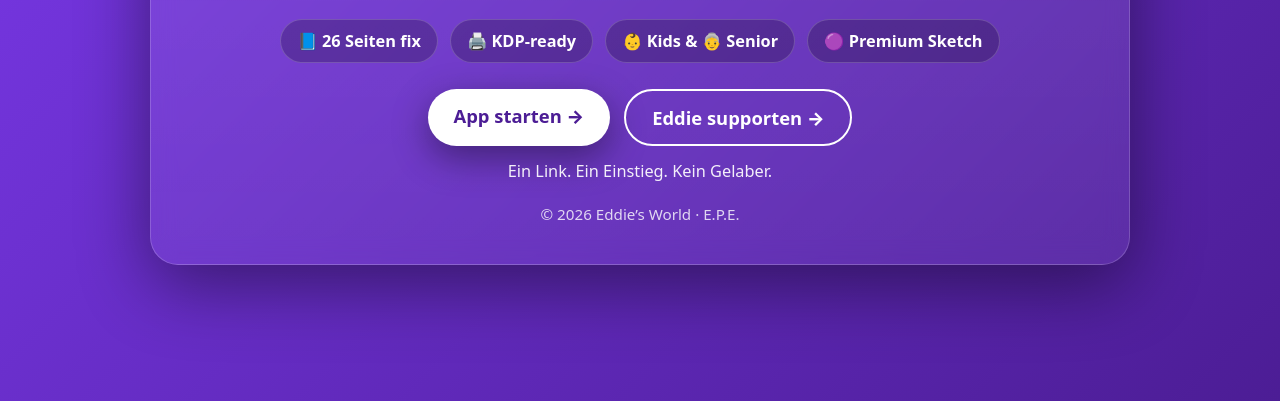
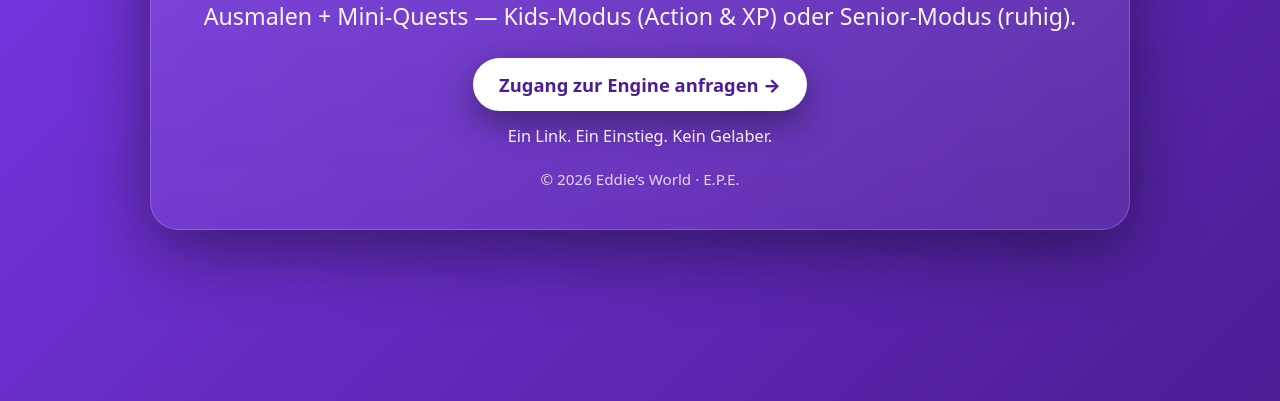
Before and after one commit to KeschFlow/eddies-print-engine-public, a plain HTML site: page index.html in a window 1280 px wide. Shown: the part 399-800 px from the top of the page. Drawn offline with Linux system fonts and the light colour scheme.

Commit message:
Update index.html

```diff
--- a/index.html
+++ b/index.html
@@ -157,17 +157,11 @@
           Ausmalen + Mini-Quests — Kids-Modus (Action & XP) oder Senior-Modus (ruhig).
         </p>
 
-        <div class="pills">
-          <span class="pill">📘 26 Seiten fix</span>
-          <span class="pill">🖨️ KDP-ready</span>
-          <span class="pill">👶 Kids & 👵 Senior</span>
-          <span class="pill">🟣 Premium Sketch</span>
-        </div>
-
-        <div class="actions">
-          <a class="btn primary" href="https://eddies-print-engine.streamlit.app" rel="noopener">App starten →</a>
-          <a class="btn outline" href="https://ko-fi.com/eddiesworld" rel="noopener">Eddie supporten →</a>
-        </div>
+      <div class="actions">
+  <a class="btn primary" href="mailto:eddiesworld@proton.me?subject=EPE Zugang anfragen" rel="noopener">
+    Zugang zur Engine anfragen →
+  </a>
+   </div>
 
         <div class="meta">Ein Link. Ein Einstieg. Kein Gelaber.</div>
         <div class="footer">© 2026 Eddie’s World · E.P.E.</div>
```
